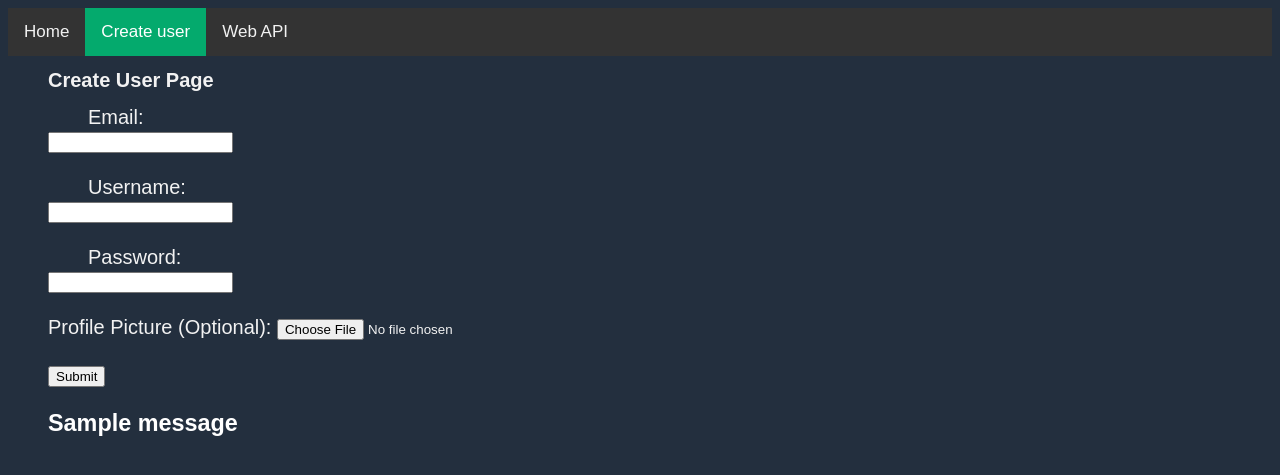
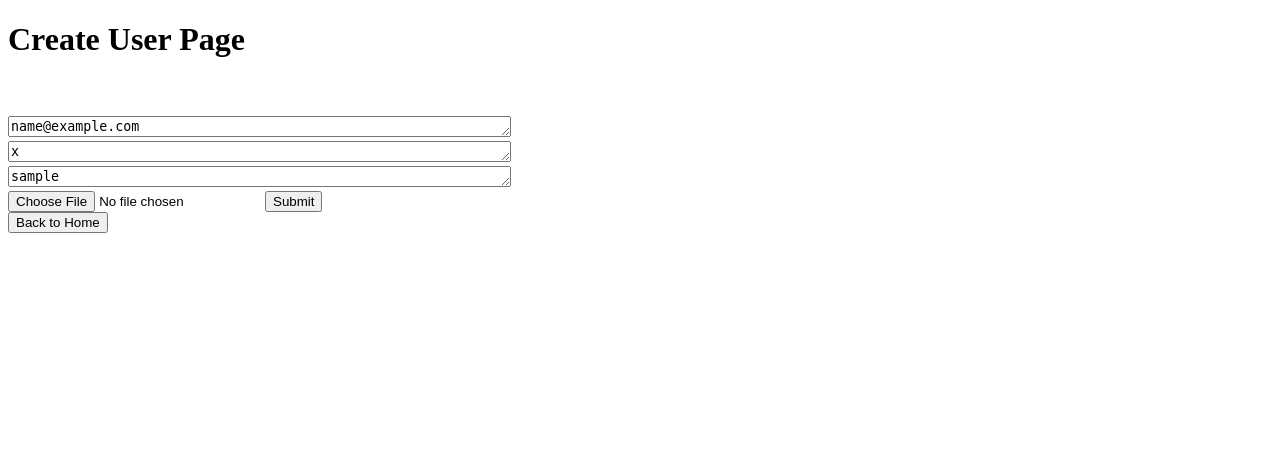
Before and after one commit to zliong/crypto-program5, a Flask app: template templates/create_user.html in a window 1280 px wide. Shown: the top 475 px of the page. Run offline with Flask 2, Linux system fonts and the light colour scheme; the template is opened without the code that fills it: values that come from a table or form of the project are taken from there, most other values are stand-ins (such as "Sample title", 1, 10 or a date in 2020); one stand-in notice (Sample message) is shown.

Commit message:
incremental

```diff
--- a/application.py
+++ b/application.py
@@ -1,6 +1,5 @@
 from flask import Flask, render_template, request, session, redirect, url_for
 from views.add_user import create_user_blueprint
-from views.add_user_avatar import create_user_avatar_blueprint
 from views.add_ticker_page import add_ticker_blueprint
 import boto3
 from boto3.dynamodb.conditions import Key, Attr
@@ -10,7 +9,6 @@ from datetime import timedelta
 application = Flask(__name__)
 application.secret_key = '153205090'
 application.register_blueprint(create_user_blueprint)
-application.register_blueprint(create_user_avatar_blueprint)
 application.register_blueprint(add_ticker_blueprint)
 application.permanent_session_lifetime = timedelta(minutes=90)
 user = {"username": "123", "password": "123"}
--- a/templates/create_user.html
+++ b/templates/create_user.html
@@ -1,41 +1,29 @@
 <!DOCTYPE html>
 <html>
-    <link rel="stylesheet"  href="{{ url_for('static', filename='css/style.css') }}">
-    <div class="topnav">
-        <a href="{{url_for('home_page')}}">Home</a>
-        <a class="active" href="{{url_for('add_user.create_user')}}">Create user</a>
-        <a href="{{url_for('user_api.api_home')}}">Web API</a>
-    </div>
-    <title>Create User</title>
 
-    <body style="color:white">
-    <h1>Create User Page</h1>
+    <body>
+        <title>Create User Page</title>
+        <h1>Create User Page</h1>
+        <br><br>
 
-     <form method="POST" enctype="multipart/form-data">
-         <div class="create_user">
-             {{ form.email.label }}
-             <br>
-             {{ form.email }}
-             <br><br>
-             {{ form.username.label }}
-             <br>
-             {{ form.username }}
-             <br><br>
-             {{ form.password.label }}
-             <br>
-             {{ form.password }}
-             <br><br>
-             Profile Picture (Optional): <input type="file" name="filename">
-             <br><br>
-             <input type="submit" name="submit_form" value="Submit">
-         </div>
-         {% with messages = get_flashed_messages() %}
-          {% if messages %}
-            {% for message in messages %}
-                <h3 style="color:white"> {{ message }} </h3>
-            {% endfor %}
-          {% endif %}
-        {% endwith %}
+
+
+     <form action =  "create_user_submit" method="POST" enctype="multipart/form-data">
+        <textarea rows="1" cols="60" name="text_email" placeholder="{{ place_one }}">{{text_email}}</textarea>
+        <br>
+        <textarea rows="1" cols="60" name="text_password" placeholder="{{ place_two }}">{{text_password}}</textarea>
+         <br>
+         <textarea rows="1" cols="60" name="text_username" placeholder="{{ place_three }}">{{text_username}}</textarea>
+         <br>
+         <input type="file" name="filename">
+         <input type="submit" name="submit_form" value="Submit">
     </form>
+
+        <form action = "" method="POST">
+            <input type="submit" name="home" value="Back to Home">
+        </form>
+
+
+<br><br>
 </body>
 </html>
--- a/views/add_user.py
+++ b/views/add_user.py
@@ -1,73 +1,78 @@
-import re
-import wtforms.validators
-from flask import render_template, request, Blueprint, flash
+from flask import render_template, request, Blueprint, url_for, flash
+import requests
 import boto3
-from wtforms import Form, StringField, PasswordField
+from werkzeug.utils import redirect
+from wtforms import Form, StringField
 from werkzeug.utils import secure_filename
 from boto3.dynamodb.conditions import Key
 
-
-class CreateUser(Form):
-    email = StringField('Email:', validators=[wtforms.validators.InputRequired()])
-    username = StringField('Username:', validators=[wtforms.validators.InputRequired()])
-    password = PasswordField('Password:', validators=[wtforms.validators.InputRequired()])
-
-
-create_user_blueprint = Blueprint('add_user', __name__, template_folder='templates')
+create_user_blueprint = Blueprint('add_user', __name__, template_folder='templates') #add to blueprint
 s3_client = boto3.client('s3', region_name='us-west-1')
 bucket_name = 'program5-pictures-zach'
 ALLOWED_EXTENSIONS = {'png', 'jpg', 'jpeg', 'gif'}
 
 
+@create_user_blueprint.route('/', methods=['POST', 'GET'])
+def home_page():
+    return render_template('base.html')
+
+
 @create_user_blueprint.route('/create_user', methods=['POST', 'GET'])
 def create_user():
-    form = CreateUser(request.form)
-    if request.method == 'POST' and form.validate():
-        email = form.email.data.strip()
-        username = form.username.data.strip()
-        password = form.password.data.strip()
-        regex = r'\b[A-Za-z0-9._%+-]+@[A-Za-z0-9.-]+\.[A-Z|a-z]{2,}\b'
-        if not re.fullmatch(regex, email):
-            flash('Invalid email')
-            return render_template('create_user.html', form=form)
-        file_to_upload = request.files['filename']
-        if file_to_upload and check_file_type(file_to_upload.filename):
-            file_name = secure_filename(file_to_upload.filename)
-            s3_client.put_object(ACL='public-read', Body=file_to_upload,
-                                 Bucket=bucket_name, Key=username + '_' + file_name)
-            default = False
-        elif not file_to_upload:
-            file_name = 'default.png'
-            default = True
+    if request.method == 'POST':
+        return redirect(url_for('home_page'))
+
+    print('here I am')
+    return render_template("create_user.html", place_one='Enter email', place_two='Enter Password',
+                           place_three='Enter Username')  #add text for place holder
+
+
+@create_user_blueprint.route('/create_user_submit', methods=['POST', 'GET'])
+def create_user_submit():
+    print('Made it to create submit')
+    print("Made it to submit file")
+
+    email = request.form['text_email']  # get user inputs
+    password = request.form['text_password']
+    username = request.form['text_username']
+    file_to_upload = request.files['filename']  # name of the file in html
+    default = False
+    file_name = ''
+    if file_to_upload and check_file_type(file_to_upload.filename):
+        file_name = secure_filename(file_to_upload.filename)
+        print(file_name)
+        response = s3_client.put_object(ACL='public-read', Body=file_to_upload,
+                                        Bucket=bucket_name, Key=username+'_'+file_name)
+        default = False
+        print("file uploaded!")
+        flash(f'Success - {file_to_upload} Is uploaded to {bucket_name}', 'success')
+    elif not file_to_upload:
+        file_name = 'default.png'
+        default = True
+    else:
+        print("file failed to upload")
+        default = False
+        flash(f'Allowed file type are - png - jpeg - gif - jpg.Please upload proper formats...', 'danger')
+        return render_template("create_user.html")
+    if email == '' or (password == '') or (username == ''):
+        return render_template("base.html", place_one='fill out all fields')  # If one field is empty
+    else:  # add user to DynamoDB                                                    #notify user
+        dynamodb = boto3.resource('dynamodb', region_name='us-west-1')
+        table = dynamodb.Table('Program5Users')  # get table
+        response = table.scan(FilterExpression=Key('email').eq(email))
+        if len(response['Items']) == 1:
+            print('user exists!')
+            flash('User already exists!')
+            return render_template('create_user.html')
+        elif len(response['Items']) != 1 and default is True:
+            response = table.put_item(
+                Item={'email': email, 'password': password, 'username': username, 'pfp': file_name}
+            )  # put item into table, email, password, and username
         else:
-            flash('Allowed file type are - png - jpeg - gif - jpg. Please upload proper formats...')
-            return render_template("create_user.html", form=form)
-        if email == '' or password == '' or username == '':
-            return render_template("base.html", place_one='fill out all fields')
-        else:
-            dynamodb = boto3.resource('dynamodb', region_name='us-west-1')
-            table = dynamodb.Table('Program5Users')
-            response = table.scan(FilterExpression=Key('username').eq(username))
-            if response['Items']:
-                flash('Username already exists!')
-                return render_template('create_user.html', form=form)
-            response = table.scan(FilterExpression=Key('email').eq(email))
-            if response['Items']:
-                flash('Email already exists!')
-                return render_template('create_user.html', form=form)
-            elif len(response['Items']) != 1 and default is True:
-                table.put_item(
-                    Item={'email': email, 'password': password, 'username': username, 'pfp': file_name,
-                          'subscribed': 'False'}
-                )
-            else:
-                table.put_item(
-                    Item={'email': email, 'password': password, 'username': username,
-                          'pfp': username + '_' + file_name, 'subscribed': 'False'}
-                )
-            flash('User has successfully been created!')
-        return render_template('create_user.html', form=form)
-    return render_template('create_user.html', form=form)
+            response = table.put_item(
+                Item={'email': email, 'password': password, 'username': username, 'pfp': username+'_'+file_name}
+            )  # put item into table, email, password, and username
+    return render_template("create_user.html")  # stay on same page
 
 
 def file_name_split(file_name):
--- a/views/add_user_avatar.py
+++ /dev/null
@@ -1,35 +0,0 @@
-from flask import render_template, request, Blueprint, flash, url_for, redirect
-import requests
-import boto3
-from werkzeug.utils import secure_filename
-
-create_user_avatar_blueprint = Blueprint('add_user_avatar', __name__, template_folder='templates')  # add to blueprint
-s3_client = boto3.client('s3', region_name='us-west-1')
-bucket_name = 'program5-pictures-zach'
-ALLOWED_EXTENSIONS = {'png', 'jpg', 'jpeg', 'gif'}
-
-
-@create_user_avatar_blueprint.route('/', methods=['POST', 'GET'])
-def index():
-    return render_template('base.html')
-
-
-@create_user_avatar_blueprint.route('/create_user_submit', methods=['POST', 'GET'])
-def user_avatar():
-    print("hello!")
-    if request.method == 'POST':
-        if request.form['submit_form'] == 'Submit':
-            print("Made it to submit file")
-            file_to_upload = request.files['filename']    # name of the file in html
-            if file_to_upload and check_file_type(file_to_upload.filename):
-                file_name = secure_filename(file_to_upload.filename)
-                response = s3_client.put_object(ACL='public-read', Body=file_to_upload, Bucket=bucket_name, Key=file_name)
-                print("file uploaded!")
-                flash(f'Success - {file_to_upload} Is uploaded to {bucket_name}', 'success')
-            else:
-                print("file failed to upload")
-                flash(f'Allowed file type are - png - jpeg - gif - jpg.Please upload proper formats...', 'danger')
-
-
-def check_file_type(filename):
-    return '.' in filename and filename.rsplit('.', 1)[1].lower() in ALLOWED_EXTENSIONS
```
